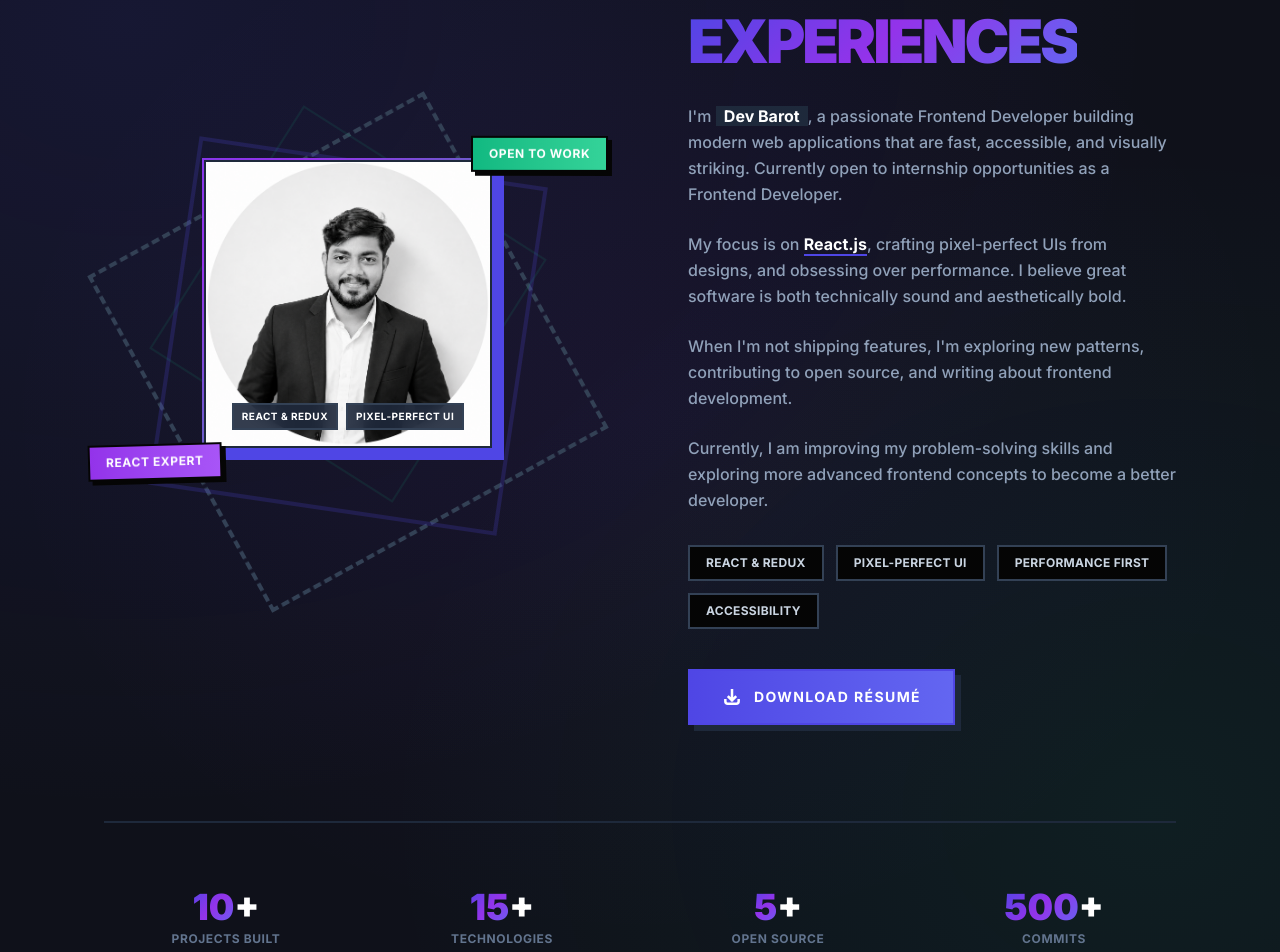
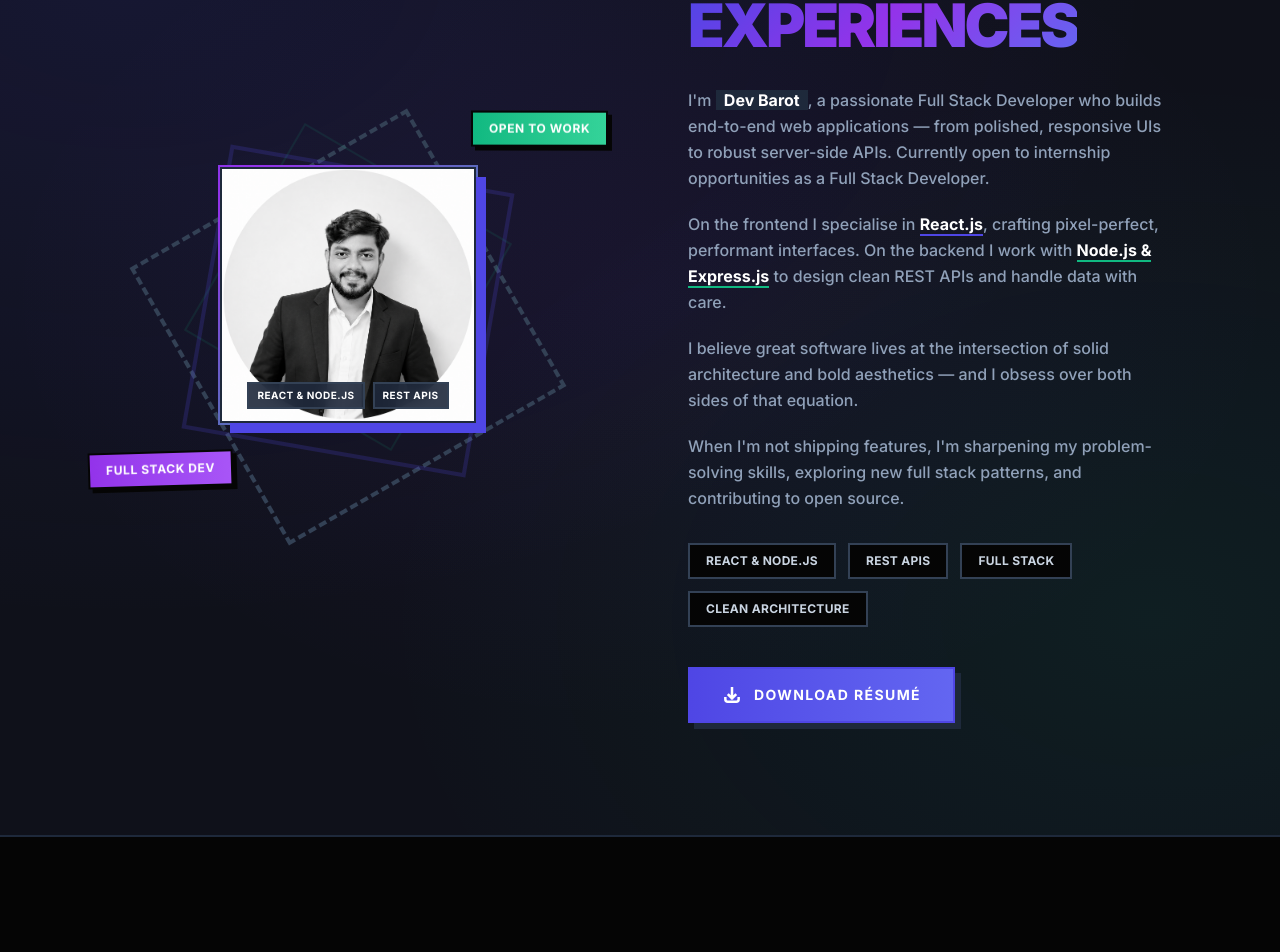
Before and after one commit to devbarot20/Portfolio-website, a React (Vite) app: page / in a window 1280 px wide. Shown: the part 1047-1999 px from the top of the page. Built offline with nearby package versions, Linux system fonts and the light colour scheme.

Commit message:
refactor: update portfolio content to reflect full-stack transition by replacing projects, updating social links, and simplifying the About section.

```diff
--- a/src/components/About.jsx
+++ b/src/components/About.jsx
@@ -1,88 +1,45 @@
-import { useEffect, useState, useRef } from 'react';
 import { useScrollReveal } from '../hooks/useScrollReveal';
 import profileImg from '../assets/profile.png';
 
 const highlights = [
-  { text: 'React & Redux' },
-  { text: 'Pixel-perfect UI' },
-  { text: 'Performance first' },
-  { text: 'Accessibility' },
+  { text: 'React & Node.js' },
+  { text: 'REST APIs' },
+  { text: 'Full Stack' },
+  { text: 'Clean Architecture' },
 ];
-
-const stats = [
-  { label: 'Projects Built', value: 10, suffix: '+' },
-  { label: 'Technologies', value: 15, suffix: '+' },
-  { label: 'Open Source', value: 5, suffix: '+' },
-  { label: 'Commits', value: 500, suffix: '+' },
-];
-
-function AnimatedCounter({ label, value, suffix = '', inView, delay = 0 }) {
-  const [count, setCount] = useState(0);
-  const started = useRef(false);
-
-  useEffect(() => {
-    if (inView && !started.current) {
-      started.current = true;
-      const duration = 2000;
-      const steps = 30;
-      const increment = value / steps;
-      let current = 0;
-      const timer = setInterval(() => {
-        current += increment;
-        if (current >= value) {
-          setCount(value);
-          clearInterval(timer);
-        } else {
-          setCount(Math.floor(current));
-        }
-      }, duration / steps);
-      return () => clearInterval(timer);
-    }
-  }, [inView, value]);
-
-  return (
-    <div className={`reveal ${inView ? 'in-view' : ''} reveal-delay-${delay} text-center`}>
-      <div className="text-3xl sm:text-4xl font-black text-white">
-        <span className="gradient-text">{count}</span>{suffix}
-      </div>
-      <div className="text-xs text-slate-500 font-bold uppercase tracking-wider mt-1">{label}</div>
-    </div>
-  );
-}
 
 export default function About() {
   const { ref: leftRef, inView: leftIn } = useScrollReveal();
   const { ref: rightRef, inView: rightIn } = useScrollReveal();
-  const { ref: statsRef, inView: statsIn } = useScrollReveal();
 
   return (
-    <section id="about" className="relative py-24 md:py-32 overflow-hidden bg-[#0f111a] border-t-2 border-[#1e293b] aurora-bg">
+    <section id="about" className="relative py-16 sm:py-20 md:py-28 overflow-hidden bg-[#0f111a] border-t-2 border-[#1e293b] aurora-bg">
 
-      <div className="max-w-6xl mx-auto px-6 md:px-10 relative z-10">
-        <div className="grid md:grid-cols-2 gap-16 xl:gap-24 items-center">
+      <div className="max-w-6xl mx-auto px-4 sm:px-6 md:px-10 relative z-10">
+        <div className="grid md:grid-cols-2 gap-12 sm:gap-14 xl:gap-24 items-center">
 
           {/* ── Left: Visual ── */}
           <div
             ref={leftRef}
-            className={`reveal-left ${leftIn ? 'in-view' : ''} flex justify-center relative`}
+            className={`reveal-left ${leftIn ? 'in-view' : ''} flex justify-center relative py-10 sm:py-12`}
           >
             {/* spinning square rings */}
             <div
-              className="absolute w-72 h-72 sm:w-88 sm:h-88 md:w-96 md:h-96 border-4 border-dashed border-[#334155] animate-spin-slow"
+              className="absolute w-64 h-64 sm:w-72 sm:h-72 md:w-80 md:h-80 border-4 border-dashed border-[#334155] animate-spin-slow"
               style={{ animationDuration: '40s' }}
             />
             <div
-              className="absolute w-64 h-64 sm:w-80 sm:h-80 md:w-88 md:h-88 border-4 border-[#4f46e5] animate-spin-slow opacity-20"
+              className="absolute w-56 h-56 sm:w-64 sm:h-64 md:w-72 md:h-72 border-4 border-[#4f46e5] animate-spin-slow opacity-20"
               style={{ animationDuration: '30s', animationDirection: 'reverse' }}
             />
             <div
-              className="absolute w-48 h-48 sm:w-64 sm:h-64 md:w-72 md:h-72 border-2 border-[#10b981] animate-spin-slow opacity-10"
+              className="absolute w-44 h-44 sm:w-52 sm:h-52 md:w-60 md:h-60 border-2 border-[#10b981] animate-spin-slow opacity-10"
               style={{ animationDuration: '20s' }}
             />
 
-            {/* avatar card with gradient border */}
+            {/* avatar card */}
             <div className="relative z-10 gradient-border">
-              <div className="relative w-56 h-56 sm:w-64 sm:h-64 md:w-72 md:h-72 bg-[#050505] border-2 border-[#1e293b] shadow-[12px_12px_0px_#4f46e5] overflow-hidden group">
+              <div className="relative w-48 h-48 sm:w-56 sm:h-56 md:w-64 md:h-64 bg-[#050505] border-2 border-[#1e293b] shadow-[10px_10px_0px_#4f46e5] overflow-hidden group">
                 <img
                   src={profileImg}
                   alt="Dev Barot"
@@ -92,9 +49,9 @@ export default function About() {
                 <div className="absolute inset-0 bg-gradient-to-t from-[#4f46e5]/30 to-transparent opacity-0 group-hover:opacity-100 transition-opacity duration-500" />
 
                 {/* highlight pills inside card bottom */}
-                <div className="absolute bottom-4 left-1/2 -translate-x-1/2 flex gap-2 flex-wrap justify-center w-full px-4">
+                <div className="absolute bottom-3 left-1/2 -translate-x-1/2 flex gap-2 flex-wrap justify-center w-full px-3">
                   {highlights.slice(0, 2).map(h => (
-                    <span key={h.text} className="text-[10px] font-bold px-2 py-1 bg-[#1e293b]/90 backdrop-blur-sm border-2 border-[#334155] text-white uppercase tracking-wider">
+                    <span key={h.text} className="text-[9px] sm:text-[10px] font-bold px-2 py-1 bg-[#1e293b]/90 backdrop-blur-sm border-2 border-[#334155] text-white uppercase tracking-wider">
                       {h.text}
                     </span>
                   ))}
@@ -103,49 +60,50 @@ export default function About() {
             </div>
 
             {/* Floating badges */}
-            <div className="absolute -top-6 -right-4 px-4 py-2 bg-gradient-to-r from-[#10b981] to-[#34d399] border-2 border-[#050505] text-white text-xs font-bold uppercase tracking-wider shadow-[4px_4px_0px_#050505] animate-float z-20" style={{ animationDelay: '1s' }}>
+            <div className="absolute top-2 -right-2 sm:-top-2 sm:-right-4 px-3 py-1.5 sm:px-4 sm:py-2 bg-gradient-to-r from-[#10b981] to-[#34d399] border-2 border-[#050505] text-white text-[10px] sm:text-xs font-bold uppercase tracking-wider shadow-[4px_4px_0px_#050505] animate-float z-20" style={{ animationDelay: '1s' }}>
               Open to Work
             </div>
-            <div className="absolute -bottom-6 -left-4 px-4 py-2 bg-gradient-to-r from-[#9333ea] to-[#a855f7] border-2 border-[#050505] text-white text-xs font-bold uppercase tracking-wider shadow-[4px_4px_0px_#050505] animate-float-reverse z-20" style={{ animationDelay: '2.2s' }}>
-              React Expert
+            <div className="absolute bottom-2 -left-2 sm:-bottom-2 sm:-left-4 px-3 py-1.5 sm:px-4 sm:py-2 bg-gradient-to-r from-[#9333ea] to-[#a855f7] border-2 border-[#050505] text-white text-[10px] sm:text-xs font-bold uppercase tracking-wider shadow-[4px_4px_0px_#050505] animate-float-reverse z-20" style={{ animationDelay: '2.2s' }}>
+              Full Stack Dev
             </div>
           </div>
 
           {/* ── Right: Content ── */}
           <div ref={rightRef} className={`reveal-right ${rightIn ? 'in-view' : ''}`}>
-            <p className="section-label mb-4">ABOUT ME</p>
-            <h2 className="text-4xl sm:text-5xl md:text-6xl font-black uppercase tracking-tighter leading-tight mb-6">
+            <p className="section-label mb-3 sm:mb-4">ABOUT ME</p>
+            <h2 className="text-3xl sm:text-4xl md:text-5xl xl:text-6xl font-black uppercase tracking-tighter leading-tight mb-5 sm:mb-6">
               <span className="text-white">Crafting Bold<br /></span>
               <span className="gradient-text">Experiences</span>
             </h2>
 
-            <div className="space-y-6 text-slate-400 leading-relaxed text-[1rem] font-medium">
+            <div className="space-y-4 sm:space-y-5 text-slate-400 leading-relaxed text-[0.95rem] sm:text-[1rem] font-medium">
               <p>
-                I'm <span className="text-white font-bold bg-[#1e293b] px-2">Dev Barot</span>, a passionate Frontend
-                Developer building modern web applications that are fast,
-                accessible, and visually striking.
-                Currently open to internship opportunities as a Frontend Developer.
+                I'm <span className="text-white font-bold bg-[#1e293b] px-2">Dev Barot</span>, a passionate Full Stack
+                Developer who builds end-to-end web applications — from polished,
+                responsive UIs to robust server-side APIs.
+                Currently open to internship opportunities as a Full Stack Developer.
               </p>
               <p>
-                My focus is on <span className="text-white font-bold border-b-2 border-[#4f46e5]">React.js</span>, crafting
-                pixel-perfect UIs from designs, and obsessing over performance. I believe great software is
-                both technically sound and aesthetically bold.
+                On the frontend I specialise in <span className="text-white font-bold border-b-2 border-[#4f46e5]">React.js</span>, crafting
+                pixel-perfect, performant interfaces. On the backend I work with <span className="text-white font-bold border-b-2 border-[#10b981]">Node.js &amp; Express.js</span> to
+                design clean REST APIs and handle data with care.
               </p>
               <p>
-                When I'm not shipping features, I'm exploring new patterns, contributing to open source,
-                and writing about frontend development.
+                I believe great software lives at the intersection of solid architecture and bold aesthetics —
+                and I obsess over both sides of that equation.
               </p>
               <p>
-                Currently, I am improving my problem-solving skills and exploring more advanced frontend concepts to become a better developer.
+                When I'm not shipping features, I'm sharpening my problem-solving skills, exploring new full stack
+                patterns, and contributing to open source.
               </p>
             </div>
 
             {/* Highlight chips */}
-            <div className="flex flex-wrap gap-3 mt-8">
+            <div className="flex flex-wrap gap-2 sm:gap-3 mt-6 sm:mt-8">
               {highlights.map(({ text }) => (
                 <span
                   key={text}
-                  className="px-4 py-2 border-2 border-[#334155] bg-[#050505] text-slate-300 text-xs font-bold uppercase tracking-wide hover:border-[#4f46e5] hover:text-white hover:bg-[#4f46e5]/10 transition-all duration-200 cursor-default"
+                  className="px-3 sm:px-4 py-1.5 sm:py-2 border-2 border-[#334155] bg-[#050505] text-slate-300 text-[10px] sm:text-xs font-bold uppercase tracking-wide hover:border-[#4f46e5] hover:text-white hover:bg-[#4f46e5]/10 transition-all duration-200 cursor-default"
                 >
                   {text}
                 </span>
@@ -154,28 +112,21 @@ export default function About() {
 
             {/* Resume CTA */}
             <a
-              href="https://drive.google.com/file/d/1l_gGFmLzr242BIkwx_h9rk5PbjYXj_9X/view?usp=sharing"
+              href="https://drive.google.com/file/d/1P3oRqlW0ol3mb2tSviaAxF2jAQzRq_bh/view?usp=sharing"
               download="Dev_Barot_Resume.pdf"
               target="_blank"
               rel="noopener noreferrer"
               id="download-cv-btn"
-              className="inline-flex items-center gap-3 mt-10 px-8 py-4 bg-gradient-to-r from-[#4f46e5] to-[#6366f1] border-2 border-[#4f46e5] text-white text-sm font-bold uppercase tracking-widest hover:-translate-y-1 transition-transform duration-200 shadow-[6px_6px_0px_#1e293b] hover:shadow-[8px_8px_0px_#1e293b] overflow-hidden relative group"
+              className="inline-flex items-center gap-3 mt-8 sm:mt-10 px-6 sm:px-8 py-3 sm:py-4 bg-gradient-to-r from-[#4f46e5] to-[#6366f1] border-2 border-[#4f46e5] text-white text-xs sm:text-sm font-bold uppercase tracking-widest hover:-translate-y-1 transition-transform duration-200 shadow-[6px_6px_0px_#1e293b] hover:shadow-[8px_8px_0px_#1e293b] overflow-hidden relative group"
             >
               <span className="absolute inset-0 bg-gradient-to-r from-transparent via-white/10 to-transparent -translate-x-full group-hover:translate-x-full transition-transform duration-700" />
-              <svg className="w-5 h-5 relative z-10" fill="none" stroke="currentColor" strokeWidth={3} viewBox="0 0 24 24">
+              <svg className="w-4 h-4 sm:w-5 sm:h-5 relative z-10" fill="none" stroke="currentColor" strokeWidth={3} viewBox="0 0 24 24">
                 <path strokeLinecap="square" strokeLinejoin="miter" d="M4 16v1a3 3 0 003 3h10a3 3 0 003-3v-1m-4-4l-4 4m0 0l-4-4m4 4V4" />
               </svg>
               <span className="relative z-10">Download Résumé</span>
             </a>
           </div>
         </div>
-
-        {/* ── Stats Counter ── */}
-        <div ref={statsRef} className="grid grid-cols-2 md:grid-cols-4 gap-8 mt-24 pt-16 border-t-2 border-[#1e293b]">
-          {stats.map((stat, i) => (
-            <AnimatedCounter key={stat.label} {...stat} inView={statsIn} delay={i + 1} />
-          ))}
-        </div>
       </div>
     </section>
   );
--- a/src/components/Contact.jsx
+++ b/src/components/Contact.jsx
@@ -14,7 +14,7 @@ const socials = [
   },
   {
     name: 'LinkedIn',
-    url: 'https://linkedin.com/in/devbarot',
+    url: 'https://www.linkedin.com/in/devbarot20',
     icon: (
       <svg className="w-5 h-5" viewBox="0 0 24 24" fill="currentColor">
         <path d="M20.447 20.452h-3.554v-5.569c0-1.328-.027-3.037-1.852-3.037-1.853 0-2.136 1.445-2.136 2.939v5.667H9.351V9h3.414v1.561h.046c.477-.9 1.637-1.85 3.37-1.85 3.601 0 4.267 2.37 4.267 5.455v6.286zM5.337 7.433a2.062 2.062 0 01-2.063-2.065 2.064 2.064 0 112.063 2.065zm1.782 13.019H3.555V9h3.564v11.452zM22.225 0H1.771C.792 0 0 .774 0 1.729v20.542C0 23.227.792 24 1.771 24h20.451C23.2 24 24 23.227 24 22.271V1.729C24 .774 23.2 0 22.222 0h.003z" />
--- a/src/components/Footer.jsx
+++ b/src/components/Footer.jsx
@@ -20,7 +20,7 @@ const socials = [
   },
   {
     name: 'LinkedIn',
-    url: 'https://linkedin.com/in/devbarot',
+    url: 'https://www.linkedin.com/in/devbarot20',
     icon: (
       <svg className="w-5 h-5" viewBox="0 0 24 24" fill="currentColor">
         <path d="M20.447 20.452h-3.554v-5.569c0-1.328-.027-3.037-1.852-3.037-1.853 0-2.136 1.445-2.136 2.939v5.667H9.351V9h3.414v1.561h.046c.477-.9 1.637-1.85 3.37-1.85 3.601 0 4.267 2.37 4.267 5.455v6.286zM5.337 7.433a2.062 2.062 0 01-2.063-2.065 2.064 2.064 0 112.063 2.065zm1.782 13.019H3.555V9h3.564v11.452zM22.225 0H1.771C.792 0 0 .774 0 1.729v20.542C0 23.227.792 24 1.771 24h20.451C23.2 24 24 23.227 24 22.271V1.729C24 .774 23.2 0 22.222 0h.003z" />
--- a/src/components/Projects.jsx
+++ b/src/components/Projects.jsx
@@ -3,7 +3,7 @@ import { useScrollReveal } from '../hooks/useScrollReveal';
 const projectImages = {
   herbhex: 'https://images.unsplash.com/photo-1612817288484-6f916006741a?w=600&h=400&fit=crop&auto=format',
   'ai-finance': 'https://images.unsplash.com/photo-1551288049-bebda4e38f71?w=600&h=400&fit=crop&auto=format',
-  'ecommerce-app': 'https://images.unsplash.com/photo-1556742049-0cfed4f6a45d?w=600&h=400&fit=crop&auto=format',
+  'meal-planner': 'https://images.unsplash.com/photo-1490645935967-10de6ba17061?w=600&h=400&fit=crop&auto=format',
 };
 
 const projects = [
@@ -12,7 +12,7 @@ const projects = [
     title: 'HERBHEX',
     description: 'Modern herbal skincare e-commerce platform focused on organic beauty products, smooth product browsing, responsive shopping experience, and clean UI with nature-inspired aesthetics.',
     tech: ['React', 'Tailwind CSS', 'Redux', 'REST API'],
-    tag: 'SKINCARE',
+    tag: 'FULL STACK',
     accentColor: '#10b981',
     github: 'https://github.com/devbarot20/Herbal-Skin-Care-Solution.git',
     demo: 'https://herbal-skin-care-solution.vercel.app/',
@@ -22,20 +22,20 @@ const projects = [
     title: 'AI FINANCE DASHBOARD',
     description: 'Smart personal finance dashboard with expense tracking, AI-generated insights, budgeting analytics, interactive charts, and responsive data visualization for modern financial management.',
     tech: ['React', 'Chart.js', 'Tailwind CSS', 'Context API'],
-    tag: 'AI/FINANCE',
+    tag: 'FRONTEND HEAVY',
     accentColor: '#3b82f6',
     github: 'https://github.com/devbarot20/AI-Powered-Personal-Finance-Dashboard-.git',
     demo: 'https://ai-powered-personal-finance-dashboa-theta.vercel.app/',
   },
   {
-    id: 'ecommerce-app',
-    title: 'E-COMMERCE APPLICATION',
-    description: 'Feature-rich e-commerce frontend with product listings, category filters, shopping cart management, responsive layouts, and seamless user experience across all devices.',
-    tech: ['React', 'Redux', 'Tailwind CSS', 'REST API'],
-    tag: 'E-COMMERCE',
-    accentColor: '#f59e0b',
-    github: 'https://github.com/devbarot20/Nexus_e-commerce.git',
-    demo: 'https://nexuse-commerce.vercel.app/',
+    id: 'meal-planner',
+    title: 'MEAL PLANNER & RECIPE APP',
+    description: 'Full stack meal planning and recipe management app with personalised weekly meal schedules, rich recipe browsing, cloud-hosted food imagery via Cloudinary, secure REST API backend, and a smooth, responsive React interface.',
+    tech: ['React', 'Node.js', 'Express.js', 'MongoDB', 'Cloudinary'],
+    tag: 'FULL STACK',
+    accentColor: '#f97316',
+    github: 'https://github.com/devbarot20/MealPlanner.git',
+    demo: 'https://meal-planner-virid-nu.vercel.app/login',
   },
 ];
 
--- a/src/components/Skills.jsx
+++ b/src/components/Skills.jsx
@@ -27,8 +27,8 @@ const skillCategories = [
     skills: [
       { name: 'React.js',    level: 88 },
       { name: 'Tailwind CSS',level: 92 },
-      { name: 'Next.js',     level: 72 },
-      { name: 'Redux',       level: 75 },
+      { name: 'Node.js',     level: 72 },
+      { name: 'Express.js',  level: 75 },
     ],
   },
   {
```
